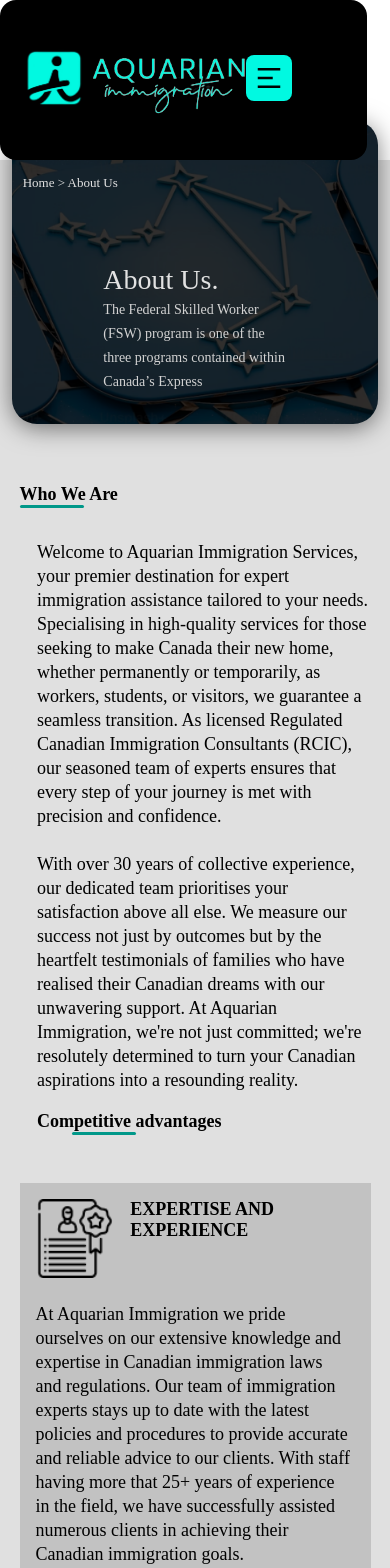
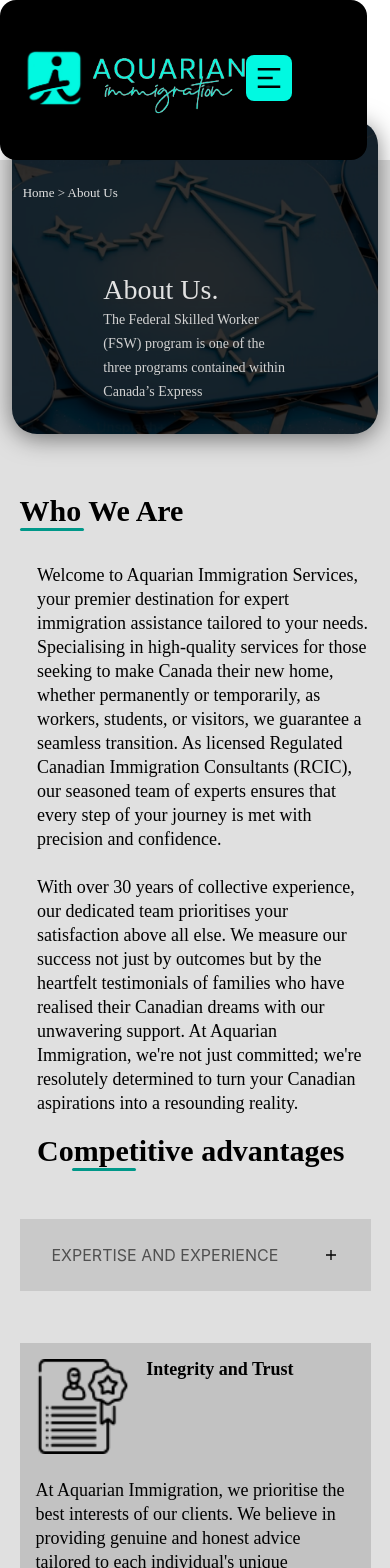
Before and after one commit to BizmanSS/Aquarian, a React (Create React App) app: page /about-us in a window 390 px wide. Shown: the top 1568 px of the page. Built offline with nearby package versions, Linux system fonts and the light colour scheme.

Commit message:
Harsh Changes

```diff
--- a/src/App.js
+++ b/src/App.js
@@ -7,6 +7,7 @@ import AboutUs from "./components/Pages/AboutUs/AboutUs";
 import { BrowserRouter, Routes, Route } from "react-router-dom";
 import Header from "./components/globalComponents/Header/Header";
 import ContactUsPage from "./components/Pages/ContactUs/Contact";
+import SitemapDesktop from "./components/globalComponents/Sidebar/SitemapDesktop";
 import {
   useMobile,
   MobileProvider,
@@ -23,6 +24,7 @@ const App = () => {
             <Route path="/" element={<HomePage />} />
             <Route path="/about-us" element={<AboutUs />} />
             <Route path="/contact-us" element={<ContactUsPage />} />
+            <Route path="/sitemap" element={<SitemapDesktop />} />
           </Routes>
           <Footer />
         </MobileProvider>
--- a/src/components/AboutUs/Competitive.js
+++ b/src/components/AboutUs/Competitive.js
@@ -1,29 +1,83 @@
-import React from "react";
+import React, { useState } from "react";
+import { IoMdAdd, IoMdRemove } from "react-icons/io";
 import "../../styles/AboutUs.css";
 import Expertise from "../../Assets/Expertise.png";
 const Competitive = () => {
+  const [expanded, setExpanded] = useState({});
+  const questions = ["EXPERTISE AND EXPERIENCE"];
+
+  const answers = [
+    "At Aquarian Immigration we pride ourselves on our extensive knowledge and expertise in Canadian immigration laws and regulations. Our team of immigration experts stays up to date with the latest policies and procedures to provide accurate and reliable advice to our clients. With staff having more that 25+ years of experience in the field, we have successfully assisted numerous clients in achieving their Canadian immigration goals.",
+  ];
+  const toggleExpand = (index) => {
+    setExpanded((prevExpanded) => {
+      const newExpanded = {};
+      Object.keys(prevExpanded).forEach((key) => {
+        newExpanded[key] = false;
+      });
+      newExpanded[index] = !prevExpanded[index];
+      return newExpanded;
+    });
+  };
+
   return (
     <div className="Competitve">
-      <h1>Competitive advantages</h1>
+      <h5 className="heading">Competitive advantages</h5>
       <div style={{ marginLeft: "15%" }} className="line"></div>
-      <div className="text-color">
-        <div className="text-div-color">
-          <div className="gapImage">
-            <img alt="" src={Expertise} />
-            <h1>EXPERTISE AND EXPERIENCE</h1>
+      {questions.map((item, index) => (
+        <React.Fragment key={index}>
+          <div
+            className="text-color"
+            style={{
+              display: "flex",
+              justifyContent: "space-between",
+              background: "#C9C9C9",
+              marginTop: "3rem",
+            }}
+          >
+            {" "}
+            <div
+              style={{
+                color: "#505050",
+                alignItems: "flex-start",
+                marginLeft: "2rem",
+                width: "80%",
+              }}
+            >
+              <br />
+              {item}
+              <br />
+              <br />
+            </div>
+            <div
+              style={{
+                alignItems: "flex-end",
+                marginTop: "auto",
+                marginBottom: "auto",
+                marginRight: "2rem",
+              }}
+              onClick={() => toggleExpand(index)}
+            >
+              {expanded[index] ? <IoMdRemove /> : <IoMdAdd />}
+            </div>
           </div>
-          <p1>
-            <br />
-            At Aquarian Immigration we pride ourselves on our extensive
-            knowledge and expertise in Canadian immigration laws and
-            regulations. Our team of immigration experts stays up to date with
-            the latest policies and procedures to provide accurate and reliable
-            advice to our clients. With staff having more that 25+ years of
-            experience in the field, we have successfully assisted numerous
-            clients in achieving their Canadian immigration goals.
-          </p1>
-        </div>
-      </div>
+
+          {expanded[index] && (
+            <div
+              className="text-color"
+              style={{ marginTop: "0rem", background: "#DCDDDE" }}
+            >
+              {/* Content when the box is expanded */}
+              <p style={{ marginLeft: "2rem", marginRight: "2rem" }}>
+                <br />
+                {answers[index]}
+                <br />
+                <br />
+              </p>
+            </div>
+          )}
+        </React.Fragment>
+      ))}
     </div>
   );
 };
--- a/src/components/AboutUs/OurServices.js
+++ b/src/components/AboutUs/OurServices.js
@@ -1,4 +1,4 @@
-import React, { useState, useEffect } from "react";
+import React, { useState } from "react";
 import "../../styles/AboutUs.css";
 import { IoMdAdd, IoMdRemove } from "react-icons/io";
 const OurServices = () => {
@@ -38,7 +38,7 @@ const OurServices = () => {
 
   return (
     <div className="OurServices">
-      <h1>Our Services</h1>
+      <h5 className="heading">Our Services</h5>
       <div className="line"></div>
       <div className="text-div">
         <p1>
--- a/src/components/AboutUs/OurTeam.js
+++ b/src/components/AboutUs/OurTeam.js
@@ -6,7 +6,7 @@ const OurTeam = () => {
   return (
     <>
       <div className="OurTeam">
-        <h1>Our Team</h1>
+        <h5 className="heading">Our Team</h5>
         <div className="line"></div>
         <div className="text-div">
           <p1>
--- a/src/components/AboutUs/TheAquarian.js
+++ b/src/components/AboutUs/TheAquarian.js
@@ -4,7 +4,7 @@ import "../../styles/AboutUs.css";
 const TheAquarian = () => {
   return (
     <div className="TheAquarian">
-      <h1>The Aquarian Community</h1>
+      <h5 className="heading">The Aquarian Community</h5>
       <div className="line"></div>
       <div className="text-div">
         <p1>
--- a/src/components/AboutUs/WhoWeAre.js
+++ b/src/components/AboutUs/WhoWeAre.js
@@ -4,7 +4,7 @@ import "../../styles/AboutUs.css";
 const WhoWeAre = () => {
   return (
     <div className="WhoWe">
-      <h1>Who We Are</h1>
+      <h5 className="heading">Who We Are</h5>
       <div className="line"></div>
       <div className="text-div">
         <p1>
--- /dev/null
+++ b/src/components/globalComponents/Sidebar/SitemapDesktop.js
@@ -0,0 +1,95 @@
+import React, { useState } from "react";
+import sitemap from "../../../sitemap";
+import { Link } from "react-router-dom";
+import redTriangleIcon from "../../../Assets/redTriangle.svg";
+import "../../../styles/SitemapDesktop.css";
+function SitemapDesktop() {
+  const [expanded, setExpanded] = useState([]);
+  const arrowIcon = (
+    <svg
+      stroke="currentColor"
+      fill="currentColor"
+      stroke-width="0"
+      viewBox="0 0 448 512"
+      class="arrow-icon"
+      height="1em"
+      width="1em"
+      xmlns="http://www.w3.org/2000/svg"
+    >
+      <path d="M313.941 216H12c-6.627 0-12 5.373-12 12v56c0 6.627 5.373 12 12 12h301.941v46.059c0 21.382 25.851 32.09 40.971 16.971l86.059-86.059c9.373-9.373 9.373-24.569 0-33.941l-86.059-86.059c-15.119-15.119-40.971-4.411-40.971 16.971V216z"></path>
+    </svg>
+  );
+  const arrowIconRotate = (
+    <svg
+      stroke="currentColor"
+      fill="#009889"
+      stroke-width="0"
+      viewBox="0 0 448 512"
+      class="arrow-icon"
+      height="1em"
+      width="1em"
+      style={{ transform: "rotate(90deg)" }}
+      xmlns="http://www.w3.org/2000/svg"
+    >
+      <path d="M313.941 216H12c-6.627 0-12 5.373-12 12v56c0 6.627 5.373 12 12 12h301.941v46.059c0 21.382 25.851 32.09 40.971 16.971l86.059-86.059c9.373-9.373 9.373-24.569 0-33.941l-86.059-86.059c-15.119-15.119-40.971-4.411-40.971 16.971V216z"></path>
+    </svg>
+  );
+  const toggleExpand = (index) => {
+    if (expanded.includes(index)) {
+      setExpanded(expanded.filter((i) => i !== index));
+    } else {
+      setExpanded([...expanded, index]);
+    }
+  };
+
+  const renderNestedLinks = (links, parentIndex) => {
+    return links.map((link, index) => {
+      const isExpanded = expanded.includes(parentIndex + "-" + index);
+
+      return (
+        <li key={index}>
+          <div className="flex-div">
+            <span className={isExpanded ? "extended-title" : ""}>
+              {link.title}
+            </span>
+            {link.nestedLinks && (
+              <button onClick={() => toggleExpand(parentIndex + "-" + index)}>
+                {isExpanded ? arrowIconRotate : arrowIcon}
+              </button>
+            )}
+          </div>
+
+          {link.nestedLinks && (
+            <>
+              <ul style={{ display: isExpanded ? "block" : "none" }}>
+                {renderNestedLinks(link.nestedLinks, parentIndex + "-" + index)}
+              </ul>
+            </>
+          )}
+        </li>
+      );
+    });
+  };
+
+  return (
+    <div className="sidebar-main-div-global">
+      <>
+        <ul>
+          {sitemap.map((section, index) => {
+            return (
+              <li key={index}>
+                {section.nestedLinks && (
+                  <>
+                    <ul>{renderNestedLinks(section.nestedLinks, index)}</ul>
+                  </>
+                )}
+              </li>
+            );
+          })}
+        </ul>
+      </>
+    </div>
+  );
+}
+
+export default SitemapDesktop;
--- a/src/styles/AboutUs.css
+++ b/src/styles/AboutUs.css
@@ -18,7 +18,7 @@
   font-style: normal;
   font-weight: 500;
   line-height: normal;
-  padding-top: 4%;
+  padding-top: 65px;
   padding-left: 3%;
 }
 .AboutUsHeader .header-content {
@@ -138,7 +138,7 @@
   width: 70%;
   padding-top: 5%;
 }
-.Competitve h1 {
+.Competitve h5 {
   margin-left: 15%;
 }
 .Competitve .text-color h1 {
@@ -158,6 +158,7 @@
   font-weight: 600;
   line-height: normal;
 }
+
 .WhoWe .line,
 .OurTeam .line,
 .OurServices .line,
@@ -311,6 +312,19 @@
 .answer-content {
   transition: height 0.3s ease;
 }
+.WhoWe h5,
+.Competitve h5,
+.OurServices h5,
+.OurTeam h5,
+.TheAquarian h5 {
+  color: #000;
+  font-family: "Goudy Old Style";
+  font-size: 45px;
+  font-style: normal;
+  font-weight: 600;
+  line-height: normal;
+}
+
 @media (max-width: 1700px) {
   .sub-heading {
     font-size: 19px;
@@ -468,7 +482,6 @@
   }
   .AboutUsHeader .link {
     font-size: 13px;
-    padding-top: 15%;
   }
   .heading-about {
     font-size: 28px;
@@ -540,9 +553,10 @@
   .gapImage {
     gap: 1rem;
   }
-  .Competitve h1 {
+  .Competitve h5 {
     margin-left: 5%;
   }
+
   .WhoWe,
   .OurServices,
   .TheAquarian {
@@ -584,6 +598,13 @@
     margin-bottom: 3rem;
     width: 95%;
   }
+  .WhoWe h5,
+  .Competitve h5,
+  .OurServices h5,
+  .OurTeam h5,
+  .TheAquarian h5 {
+    font-size: 30px;
+  }
   .imageTeam {
     width: 70%;
     padding-top: 1rem;
--- a/src/styles/ContactUs.css
+++ b/src/styles/ContactUs.css
@@ -18,7 +18,7 @@
   font-style: normal;
   font-weight: 500;
   line-height: normal;
-  padding-top: 4%;
+  padding-top: 65px;
   padding-left: 3%;
 }
 .ContactUsHeader .header-content {
@@ -212,10 +212,7 @@ textarea {
     margin-left: auto;
     margin-right: auto;
   }
-  .ContactUsHeader .link {
-    padding-top: 45px;
-    font-size: 14px;
-  }
+
   input,
   select,
   .error,
--- /dev/null
+++ b/src/styles/SitemapDesktop.css
@@ -0,0 +1,47 @@
+.sidebar-main-div-global {
+  height: 100%;
+  width: 22rem;
+  margin-top: 10%;
+  margin-left: 5%;
+  padding: 2rem;
+  display: flex;
+  flex-direction: column;
+  border-radius: 25px;
+  background: #fff;
+  box-shadow: 0px 4px 23.6px 0px rgba(0, 0, 0, 0.5);
+  flex-shrink: 0;
+}
+
+.sidebar-main-div-global ul {
+  list-style-type: none;
+  padding: 0;
+}
+
+.sidebar-main-div-global ul ul {
+  display: block;
+  margin-left: 5%;
+}
+
+.sidebar-main-div-global ul li {
+  position: relative;
+}
+
+.sidebar-main-div-global ul li span {
+  cursor: pointer;
+}
+.flex-div {
+  display: flex;
+  justify-content: space-between; /* Aligns items to start and end of the flex container */
+}
+
+.flex-div span {
+  align-self: flex-start; /* Aligns the span to the start of the flex container */
+}
+
+.flex-div button {
+  align-self: flex-end; /* Aligns the button to the end of the flex container */
+}
+
+.extended-title {
+  color: #009889;
+}
```
Also changed, not shown: src/components/Pages/ContactUs/Contact.js (+5 -3 lines), src/sitemap.js (+21 -4 lines), src/Assets/redTriangle.svg (added).
